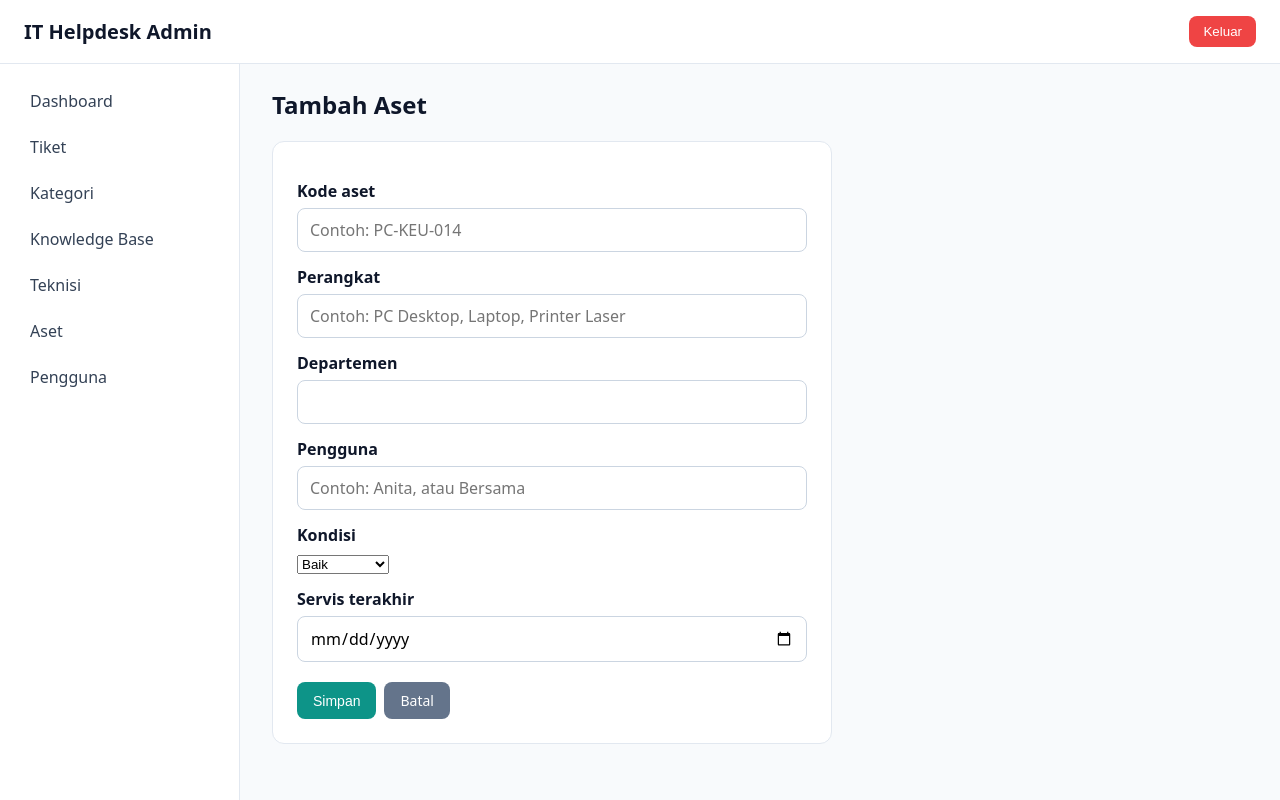
After one commit to PAW-Ganjil-2627-SI/49-08_TIM_12_Helpdesk, a Laravel app: template resources/views/admin/aset/form.blade.php in a window 1280 px wide. The commit adds this page. Run offline with Laravel 12, Linux system fonts and the light colour scheme; the template is opened without the code that fills it, so the values that code supplies are empty.

Commit message:
feat: CRUD aset dan sambungkan halaman publik ke database

```diff
--- a/app/Http/Controllers/Admin/DashboardController.php
+++ b/app/Http/Controllers/Admin/DashboardController.php
@@ -3,6 +3,7 @@
 namespace App\Http\Controllers\Admin;
 
 use App\Http\Controllers\Controller;
+use App\Models\Aset;
 use App\Models\Kategori;
 use App\Models\Teknisi;
 use App\Models\User;
@@ -16,7 +17,7 @@ class DashboardController extends Controller
             ['label' => 'Kategori', 'value' => Kategori::count(), 'warna' => '#16a34a'],
             ['label' => 'Knowledge Base', 'value' => 0, 'warna' => '#9333ea'],
             ['label' => 'Teknisi', 'value' => Teknisi::count(), 'warna' => '#ea580c'],
-            ['label' => 'Aset', 'value' => 0, 'warna' => '#0d9488'],
+            ['label' => 'Aset', 'value' => Aset::count(), 'warna' => '#0d9488'],
             ['label' => 'Pengguna', 'value' => User::count(), 'warna' => '#4f46e5'],
         ];
 
--- /dev/null
+++ b/resources/views/admin/aset/form.blade.php
@@ -0,0 +1,55 @@
+@extends('admin.layout')
+
+@section('title', $aset->exists ? 'Ubah Aset' : 'Tambah Aset')
+
+@section('content')
+    <div class="judul">
+        <h2>{{ $aset->exists ? 'Ubah Aset' : 'Tambah Aset' }}</h2>
+    </div>
+
+    <form method="POST" class="form-box"
+          action="{{ $aset->exists ? route('admin.aset.update', $aset) : route('admin.aset.store') }}">
+        @csrf
+        @if ($aset->exists)
+            @method('PUT')
+        @endif
+
+        <label for="kode">Kode aset</label>
+        <input type="text" id="kode" name="kode" value="{{ old('kode', $aset->kode) }}" placeholder="Contoh: PC-KEU-014">
+        @error('kode') <div class="error">{{ $message }}</div> @enderror
+
+        <label for="perangkat">Perangkat</label>
+        <input type="text" id="perangkat" name="perangkat" value="{{ old('perangkat', $aset->perangkat) }}" placeholder="Contoh: PC Desktop, Laptop, Printer Laser">
+        @error('perangkat') <div class="error">{{ $message }}</div> @enderror
+
+        <label for="departemen">Departemen</label>
+        <input type="text" id="departemen" name="departemen" list="daftar-dept" value="{{ old('departemen', $aset->departemen) }}">
+        <datalist id="daftar-dept">
+            @foreach (['Keuangan', 'HRD', 'Pemasaran', 'Operasional', 'Produksi'] as $d)
+                <option value="{{ $d }}">
+            @endforeach
+        </datalist>
+        @error('departemen') <div class="error">{{ $message }}</div> @enderror
+
+        <label for="pengguna">Pengguna</label>
+        <input type="text" id="pengguna" name="pengguna" value="{{ old('pengguna', $aset->pengguna) }}" placeholder="Contoh: Anita, atau Bersama">
+        @error('pengguna') <div class="error">{{ $message }}</div> @enderror
+
+        <label for="kondisi">Kondisi</label>
+        <select id="kondisi" name="kondisi">
+            @foreach (['Baik', 'Perlu servis', 'Rusak'] as $k)
+                <option value="{{ $k }}" @selected(old('kondisi', $aset->kondisi ?? 'Baik') === $k)>{{ $k }}</option>
+            @endforeach
+        </select>
+        @error('kondisi') <div class="error">{{ $message }}</div> @enderror
+
+        <label for="servis_terakhir">Servis terakhir</label>
+        <input type="date" id="servis_terakhir" name="servis_terakhir" value="{{ old('servis_terakhir', $aset->servis_terakhir?->format('Y-m-d')) }}">
+        @error('servis_terakhir') <div class="error">{{ $message }}</div> @enderror
+
+        <div style="margin-top:20px;display:flex;gap:8px;">
+            <button type="submit" class="btn">Simpan</button>
+            <a href="{{ route('admin.aset.index') }}" class="btn abu">Batal</a>
+        </div>
+    </form>
+@endsection
--- a/resources/views/admin/layout.blade.php
+++ b/resources/views/admin/layout.blade.php
@@ -54,7 +54,7 @@
         <a href="{{ route('admin.kategori.index') }}" class="{{ request()->routeIs('admin.kategori.*') ? 'aktif' : '' }}">Kategori</a>
         <a href="#">Knowledge Base</a>
         <a href="{{ route('admin.teknisi.index') }}" class="{{ request()->routeIs('admin.teknisi.*') ? 'aktif' : '' }}">Teknisi</a>
-        <a href="#">Aset</a>
+<a href="{{ route('admin.aset.index') }}" class="{{ request()->routeIs('admin.aset.*') ? 'aktif' : '' }}">Aset</a>
         <a href="#">Pengguna</a>
     </aside>
 
--- a/routes/web.php
+++ b/routes/web.php
@@ -8,6 +8,8 @@ use Illuminate\Http\Request;
 use Illuminate\Support\Facades\Route;
 use App\Http\Controllers\Admin\TeknisiController;
 use App\Models\Teknisi;
+use App\Http\Controllers\Admin\AsetController;
+use App\Models\Aset;
 
 Route::get('/', function () {
     return view('welcome');
@@ -43,7 +45,9 @@ Route::get('/teknisi', function () {
     return view('teknisi', ['teknisi' => Teknisi::orderBy('nama')->get()]);
 })->name('technicians.index');
 Route::view('/knowledge-base', 'knowledge-base')->name('kb.index');
-Route::view('/aset', 'aset')->name('assets.index');
+Route::get('/aset', function () {
+    return view('aset', ['aset' => Aset::orderBy('kode')->get()]);
+})->name('assets.index');
 Route::get('/masuk', [AuthController::class, 'show'])->name('login')->middleware('guest');
 Route::post('/masuk', [AuthController::class, 'login'])->name('login.attempt')->middleware('guest');
 Route::post('/daftar', [AuthController::class, 'register'])->name('register.store')->middleware('guest');
@@ -51,4 +55,6 @@ Route::post('/keluar', [AuthController::class, 'logout'])->name('logout')->middl
 Route::middleware(['auth', 'admin'])->prefix('admin')->name('admin.')->group(function () {
     Route::get('/dashboard', [DashboardController::class, 'index'])->name('dashboard');
     Route::resource('kategori', KategoriController::class)->except('show');
+    Route::resource('teknisi', TeknisiController::class)->except('show')->parameters(['teknisi' => 'teknisi']);
+    Route::resource('aset', AsetController::class)->except('show')->parameters(['aset' => 'aset']);
 });
```
Also changed, not shown: app/Http/Controllers/Admin/AsetController.php (added, +67 -0 lines), app/Models/Aset.php (added, +12 -0 lines), resources/views/admin/aset/index.blade.php (added, +42 -0 lines), resources/views/aset.blade.php (+14 -24 lines), database/migrations/2026_10_14_165352_create_asets_table.php (added).
